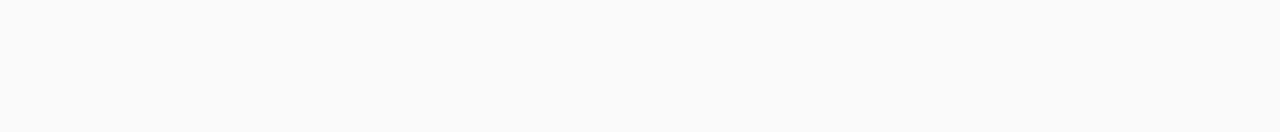
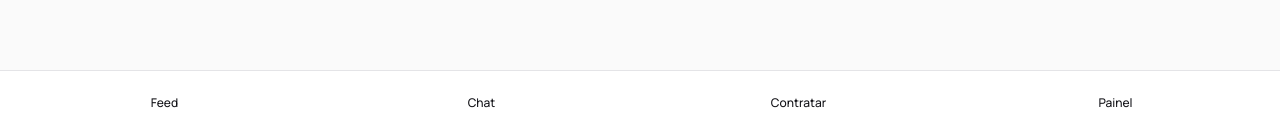
Before and after one commit to warriorsyn/raparigator-front-nextjs, a Next.js app: page /popular/independencia-financeira in a window 1280 px wide. Shown: the part 665-797 px from the top of the page. Built offline with nearby package versions, Linux system fonts and the light colour scheme.

Commit message:
fix: remove unnecessary responsive class from BottomNav component

```diff
--- a/components/layout/bottom-nav.tsx
+++ b/components/layout/bottom-nav.tsx
@@ -15,7 +15,7 @@ export function BottomNav() {
   const pathname = usePathname();
 
   return (
-    <nav className="fixed bottom-0 left-0 right-0 z-40 border-t border-zinc-200 bg-white/95 p-2 backdrop-blur md:hidden" aria-label="Navegacao principal">
+    <nav className="fixed bottom-0 left-0 right-0 z-40 border-t border-zinc-200 bg-white/95 p-2 backdrop-blur" aria-label="Navegacao principal">
       <ul className="grid grid-cols-4 gap-1">
         {items.map((item) => {
           const active = pathname.startsWith(item.href);
```
